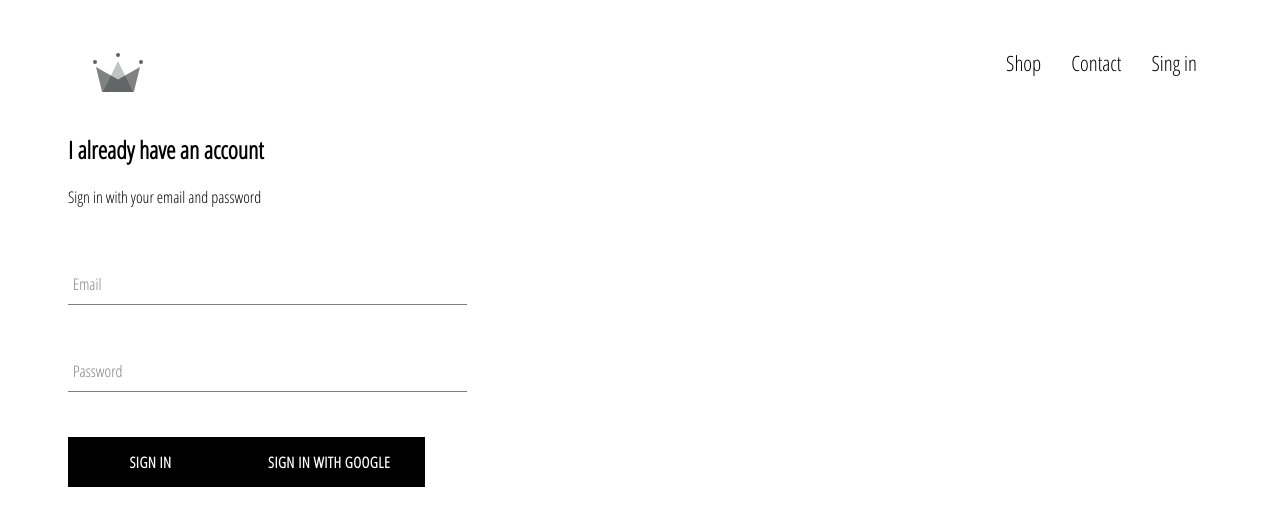
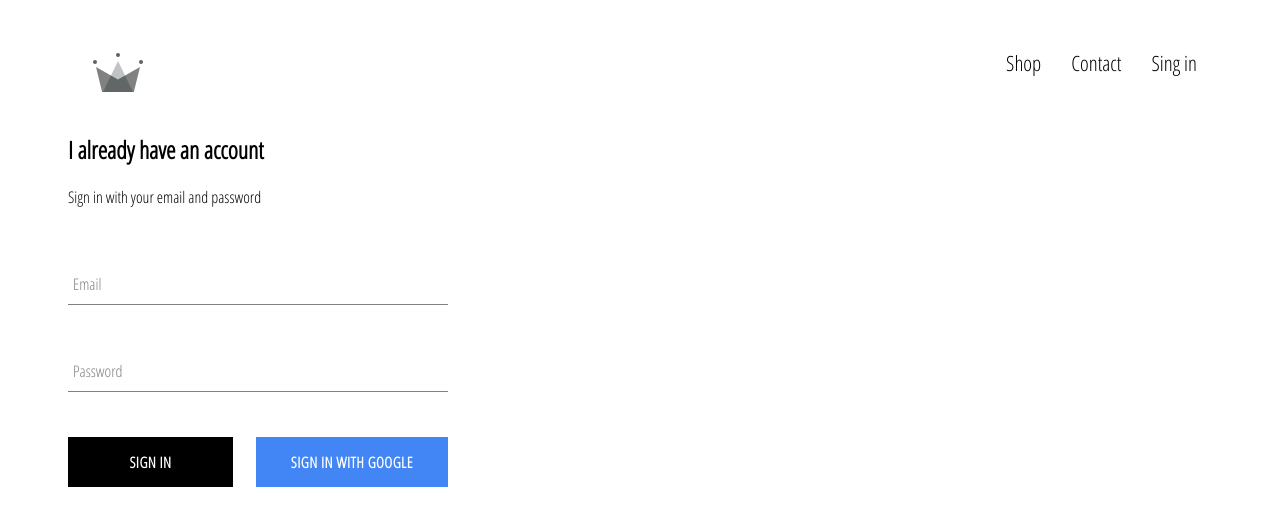
Before and after one commit to Milan-Vasoya/crwn-clothing, a React (Create React App) app: page /signIn in a window 1280 px wide. Shown: the top 526 px of the page. Built offline with nearby package versions, Linux system fonts and the light colour scheme; no server answers.

Commit message:
adding auth to sign In and styling

```diff
--- a/src/components/App.js
+++ b/src/components/App.js
@@ -3,7 +3,9 @@ import HomePage from "./Pages/Homepage.component";
 import "../styles/styles.scss";
 
 
+
 const App = () => {
+
   return (
     <div>
       <HomePage />
@@ -11,4 +13,5 @@ const App = () => {
   );
 };
 
+
 export { App as default };
--- a/src/components/AppRouter/AppRouter.Router.jsx
+++ b/src/components/AppRouter/AppRouter.Router.jsx
@@ -1,4 +1,4 @@
-import React from "react";
+import React, { useEffect, useState } from "react";
 import { Route, Switch } from "react-router-dom";
 import App from "../App";
 import Header from "../header.component/header.component";
@@ -6,18 +6,29 @@ import ShopPage from "../Pages/ShopPage.page";
 import Contect from "../Trash/contact";
 import SignIn from "../Pages/SignIn-and-SingUp-page";
 import PageNotFound from "../PageNotFound/PageNotFound.page";
+import { auth } from "../../firebase/firebase.utills";
 
-const AppRouter = () => (
+const AppRouter = () => {
+  const [user, setUser] = useState({});
+
+  useEffect(() => {
+    auth.onAuthStateChanged((guser) => {
+      setUser(guser);
+    });
+  }, []);
+  console.log(user);
+  return (
     <div>
-    <Header />
+      <Header user={user}/>
       <Switch>
         <Route exact path="/" component={App} />
         <Route path="/shop" component={ShopPage} />
         <Route path="/contact" component={Contect} />
         <Route path="/signIn" component={SignIn} />
-      <Route  component={PageNotFound} />
+        <Route component={PageNotFound} />
       </Switch>
     </div>
   );
+};
 
 export default AppRouter;
--- a/src/components/SignIn-and-signUp/SignIn.component.jsx
+++ b/src/components/SignIn-and-signUp/SignIn.component.jsx
@@ -47,10 +47,10 @@ class SignIn extends React.Component {
             label='Password'
             required
           />
-
-          <button className='black-button' type='submit'>Sign In</button>
-          <button className='black-button' onClick={signInWithGoogle} >Sign In With Google</button>
-
+      <div className='buttons-div'>
+          <button className='black-button button ' type='submit'>Sign In</button>
+          <button className='google-sign-in black-button buttons' onClick={signInWithGoogle} >Sign In With Google</button>
+          </div>
         </form>
       </div>
     );
--- a/src/components/SignIn-and-signUp/styles/sign-in.styles.scss
+++ b/src/components/SignIn-and-signUp/styles/sign-in.styles.scss
@@ -1,8 +1,15 @@
-.sign-in{
-    width: 30vw;
+.sign-in {
+    width: 380px;
     display: flex;
     flex-direction: column;
-.title{
-    margin: 10px 0;
-}
-}
+
+    .title {
+      margin: 10px 0;
+    }
+
+    .buttons-div {
+      display: flex;
+      justify-content: space-between;
+
+    }
+  }
--- a/src/components/header.component/header.component.jsx
+++ b/src/components/header.component/header.component.jsx
@@ -1,8 +1,9 @@
 import React from "react";
 import { Link } from "react-router-dom";
+import {auth} from '../../firebase/firebase.utills';
 import { ReactComponent as Logo } from "../../assets/crown.svg";
 
-const Header = () => (
+const Header = ({user}) => (
   <div className="header">
     <Link className="logo-container" to="/">
       <Logo />
@@ -14,9 +15,13 @@ const Header = () => (
       <Link className="option" to="/contact">
         Contact
       </Link>
-      <Link className="option" to="/signIn">
-        Sing in
-      </Link>
+      {user ? (
+        <div className='option' onClick={()=>auth.signOut()}>Sign Out</div>
+      ) : (
+        <Link className="option" to="/signIn">
+          Sing in
+        </Link>
+      )}
     </div>
   </div>
 );
--- a/src/firebase/firebase.utills.js
+++ b/src/firebase/firebase.utills.js
@@ -14,7 +14,7 @@ var firebaseConfig = {
 
   firebase.initializeApp(firebaseConfig);
 
-  const auth=firebase.auth;
+  const auth=firebase.auth();
   const database = firebase.database;
 
   const authProvider = new firebase.auth.GoogleAuthProvider();
@@ -22,6 +22,6 @@ var firebaseConfig = {
 
   authProvider.setCustomParameters({prompt:'select_account'});
 
-  const signInWithGoogle= ()=>auth().signInWithPopup(authProvider);
+  const signInWithGoogle= ()=>auth.signInWithPopup(authProvider);
 
   export {firebase, auth, authProvider, signInWithGoogle, database as default};
--- a/src/styles/base/_core.styles.scss
+++ b/src/styles/base/_core.styles.scss
@@ -9,3 +9,6 @@ a{
     text-decoration: none;
     color: black;
 }
+*{
+    box-sizing: border-box;
+}
--- a/src/styles/components/_button.styles.scss
+++ b/src/styles/components/_button.styles.scss
@@ -19,4 +19,14 @@
     color: black;
     border: 1px solid black;
   }
+
+  &.google-sign-in {
+    background-color: #4285f4;
+    color: white;
+
+    &:hover {
+      background-color: darken(#357ae8, 0%);
+      border: none;
     }
+  }
+}
--- a/src/styles/components/_header.styles.scss
+++ b/src/styles/components/_header.styles.scss
@@ -18,9 +18,13 @@
       align-items: center;
       justify-content: flex-end;
 
+      div{
+        cursor: pointer;
+      }
       .option {
         padding: 10px 15px;
      font-size: 21px;
+
       }
     }
   }
```
Also changed, not shown: 1 other file (tests, documents, lock files or other folders). Lines whose indentation alone changed are shown as unchanged.
